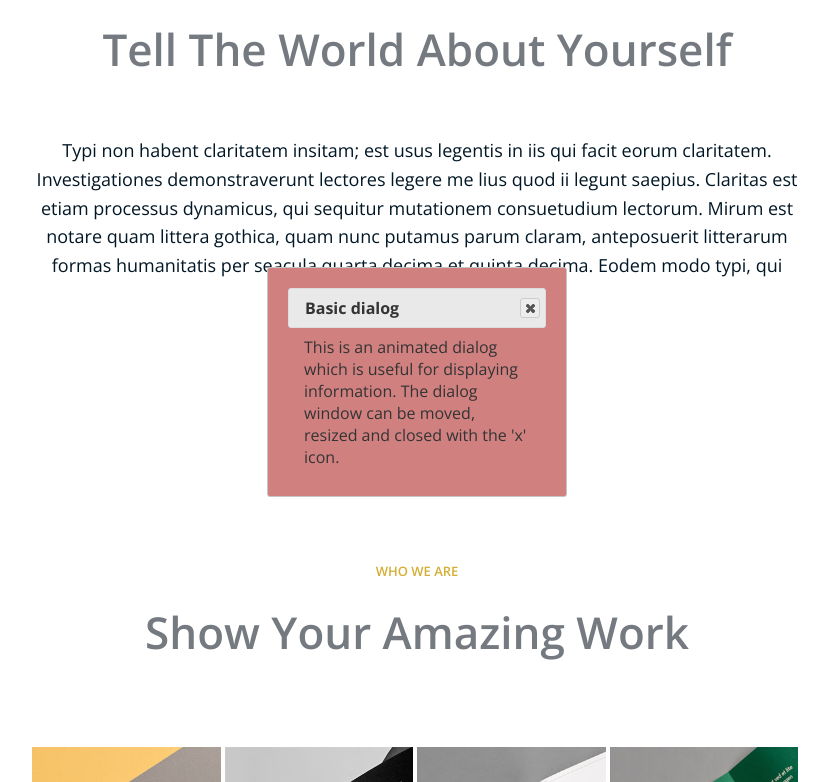
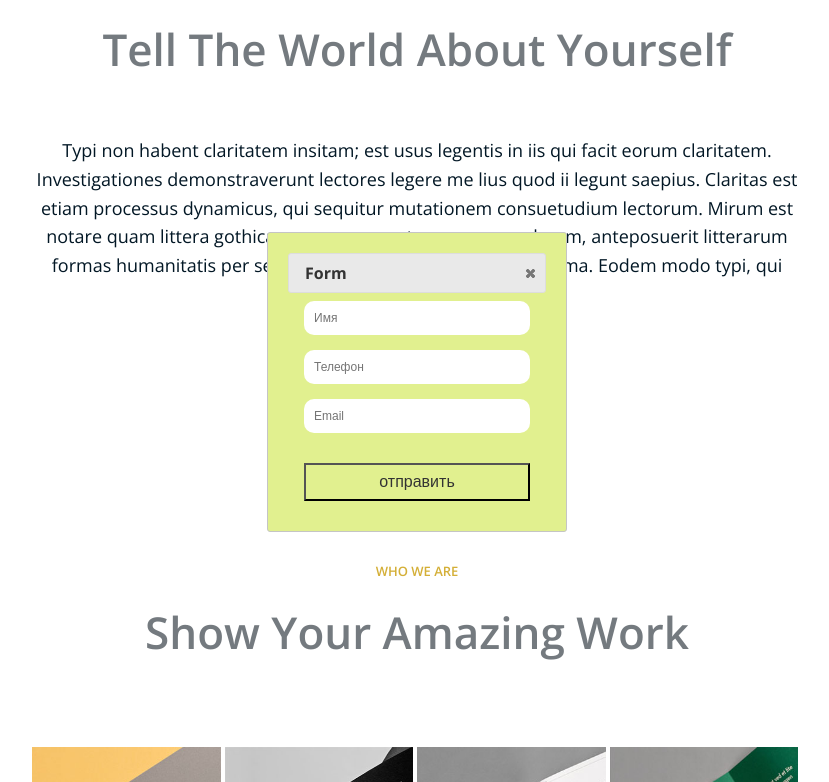
Before and after one commit to IvanGerasimenko/Elegant, a plain HTML site: page index.html in a window 1280 px wide. Both pictures are taken after a click on the button "Read More About Us". Shown: the part 901-1683 px from the top of the page, without its empty margins (223-1052 px from the left). Drawn offline with nearby package versions, Linux system fonts and the light colour scheme; files that its build step writes are made by us from their sources.

Commit message:
formdialog

```diff
--- a/css/style.css
+++ b/css/style.css
@@ -503,17 +503,47 @@ h1{
 
 
   .ui-dialog{
-      background-color: rgb(209, 128, 128);
+      background-color: rgb(225, 240, 143);
+      border-color: #000;
       padding: 20px;
       color: #fff;
       max-width: 700px;
-      height: 200px;
+      min-height: 300px;
       outline: none;
   }
 
 
   .ui-dialog-titlebar-close{
-      margin-left: 50px;
+      float: right;
       margin-bottom: 15px;
       cursor: pointer;
+      color: #000;
+      background-color: transparent;
+      border: none;
+      outline: none;
   }
+
+  .button__about{
+       display: block;
+  }
+
+  .form__dialog input{
+      margin-bottom: 15px;
+      border: none;
+      outline: none;
+      width: 100%;
+      padding: 10px;
+      font-size: 12px;
+      border-radius: 10px;
+      color: #676d73;
+  }
+
+  .button__about{
+      background-color: transparent;
+      color: #333;
+      border-color: #000;
+      width: 100%;
+      margin-top: 15px;
+      cursor: pointer;
+      padding: 8px 0px;
+  }
--- a/index.html
+++ b/index.html
@@ -62,8 +62,13 @@
                         <span>Tell The World About Yourself</span>
                         <p>Typi non habent claritatem insitam; est usus legentis in iis qui facit eorum claritatem. Investigationes demonstraverunt lectores legere me lius quod ii legunt saepius. Claritas est etiam processus dynamicus, qui sequitur mutationem consuetudium lectorum. Mirum est notare quam littera gothica, quam nunc putamus parum claram, anteposuerit litterarum formas humanitatis per seacula quarta decima et quinta decima. Eodem modo typi, qui nunc, fiant sollemnes in futurum.</p>
                         <button href="#" class="about__btn" id="opener">Read More About Us</button>
-                        <div id="dialog" title="Basic dialog">
-                            <p>This is an animated dialog which is useful for displaying information. The dialog window can be moved, resized and closed with the &apos;x&apos; icon.</p>
+                        <div id="dialog" title="Form">
+                            <form action="#" method="POST" class="form__dialog">
+                                <input type="name" placeholder="Имя">
+                                <input type="phone" placeholder="Телефон">
+                                <input type="email" placeholder="Email">
+                                <button type="submit" class="button__about">отправить</button>
+                            </form>
                           </div>
                     </div>
 
```
Also changed, not shown: js/script.js (line endings or trailing spaces).
